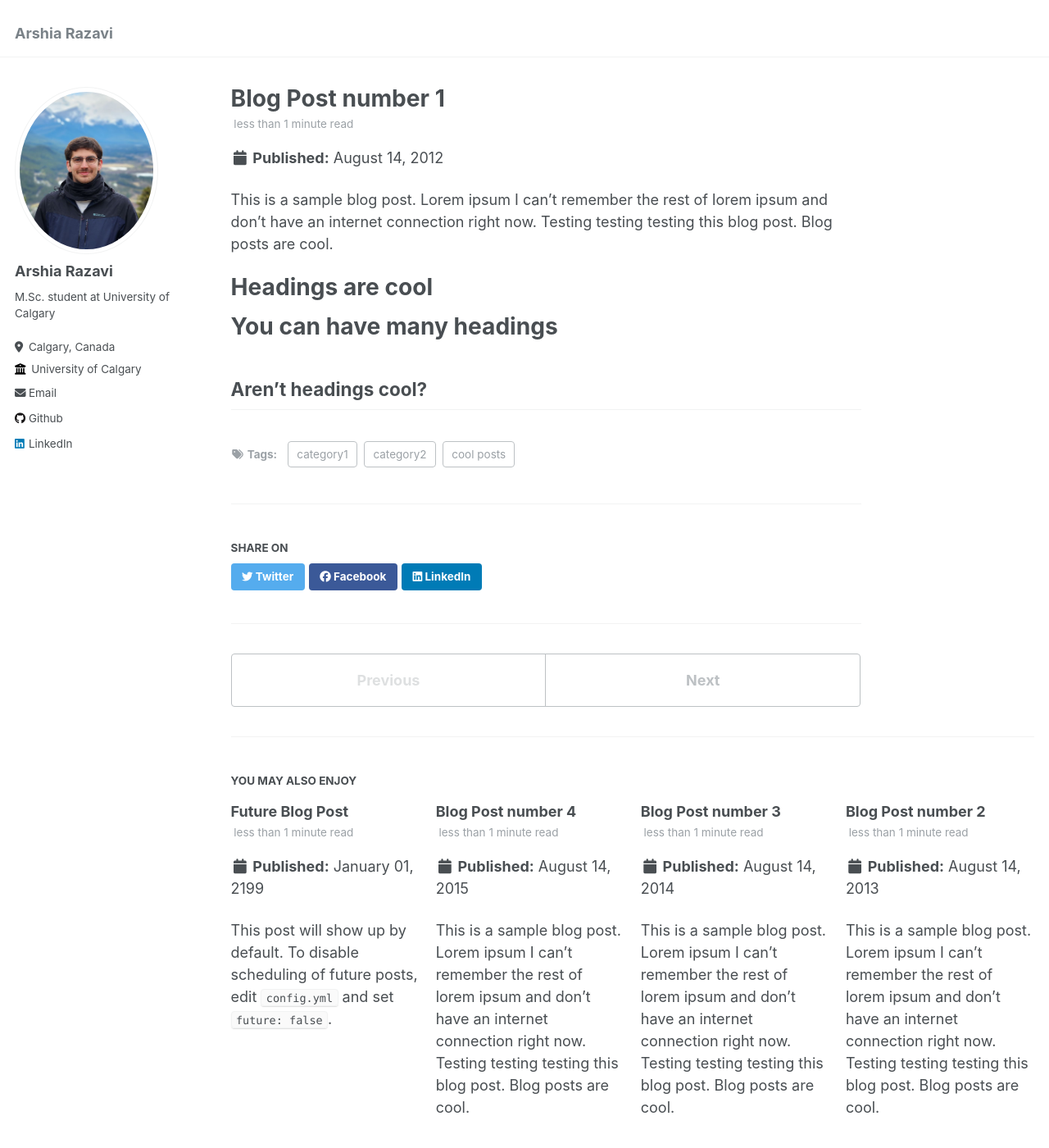
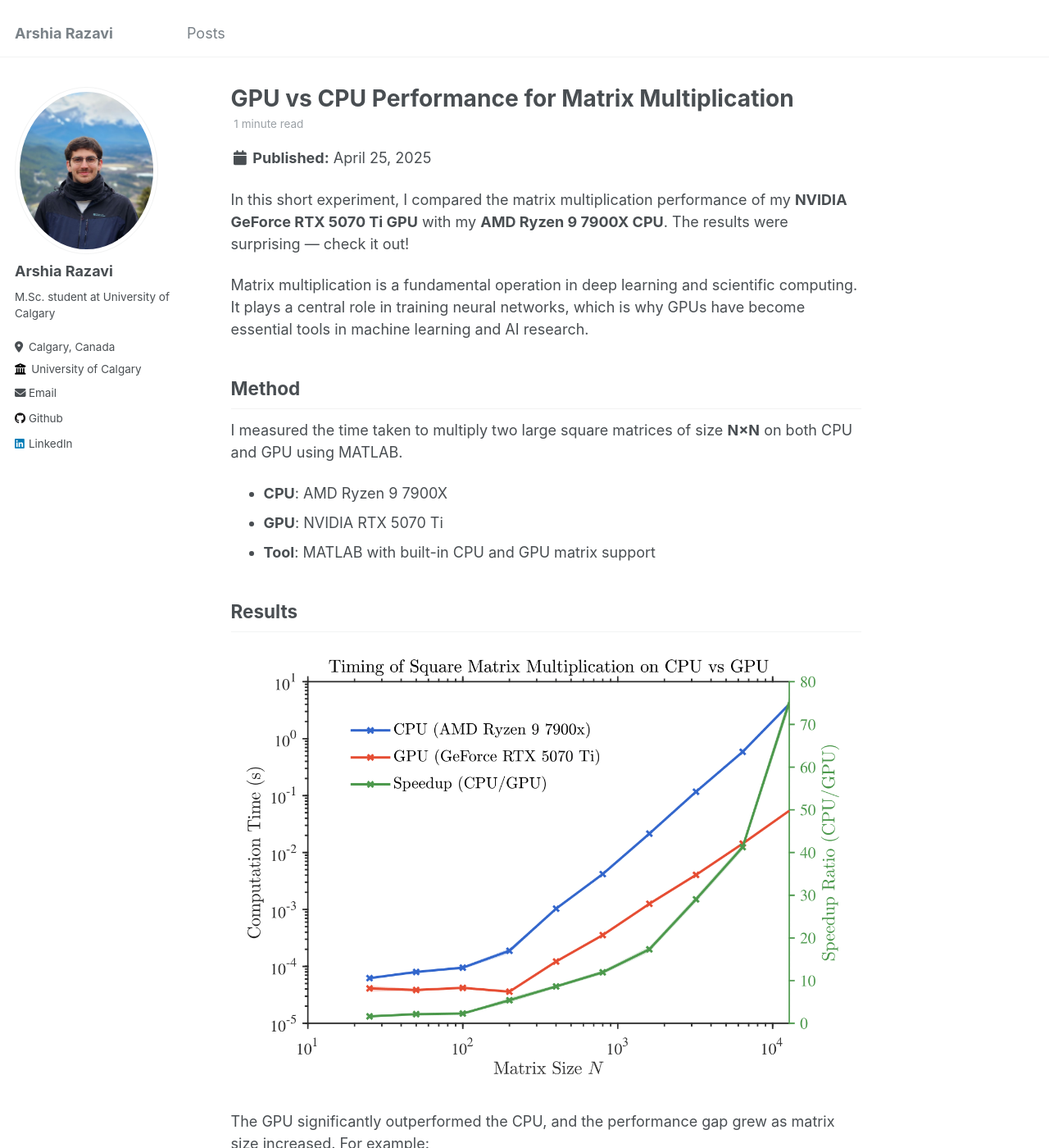
Before and after one commit to ArshiaRazavi/ArshiaRazavi.github.io, a Jekyll site: the page built from _posts/2012-08-14-blog-post-1.md, in a window 1280 px wide and 1400 px high. Shown: the whole window at 82% size. Built offline with Jekyll 4.4.1, drawn with Linux system fonts in a browser that asks for light colours; some of the changed text lies outside the part shown.

Commit message:
Post about cpu gpu comparison posted! -v0

```diff
--- a/_config.yml
+++ b/_config.yml
@@ -148,6 +148,7 @@ include:
   - .htaccess
   - _pages
   - files
+  - _posts
 exclude:
   - "*.sublime-project"
   - "*.sublime-workspace"
@@ -208,6 +209,9 @@ collections:
     output: false
     permalink: /:collection/:path/
   talks:
+    output: true
+    permalink: /:collection/:path/
+  portfolio:
     output: true
     permalink: /:collection/:path/
 
--- a/_posts/2012-08-14-blog-post-1.md
+++ b/_posts/2012-08-14-blog-post-1.md
@@ -1,20 +1,43 @@
 ---
-title: 'Blog Post number 1'
-date: 2012-08-14
-permalink: /posts/2012/08/blog-post-1/
+title: "GPU vs CPU Performance for Matrix Multiplication"
+date: 2025-04-25
+permalink: /posts/gpu-vs-cpu/
 tags:
-  - cool posts
-  - category1
-  - category2
+  - performance
+  - GPU
+  - Matlab
+  - CUDA
+  - benchmarking
+  - MatrixMultiplication
 ---
 
-This is a sample blog post. Lorem ipsum I can't remember the rest of lorem ipsum and don't have an internet connection right now. Testing testing testing this blog post. Blog posts are cool.
+In this short experiment, I compared the matrix multiplication performance of my **NVIDIA GeForce RTX 5070 Ti GPU** with my **AMD Ryzen 9 7900X CPU**. The results were surprising — check it out!
 
-Headings are cool
-======
+Matrix multiplication is a fundamental operation in deep learning and scientific computing. It plays a central role in training neural networks, which is why GPUs have become essential tools in machine learning and AI research.
 
-You can have many headings
-======
+## Method
 
-Aren't headings cool?
-------
+I measured the time taken to multiply two large square matrices of size **N×N** on both CPU and GPU using MATLAB.
+
+- **CPU**: AMD Ryzen 9 7900X
+- **GPU**: NVIDIA RTX 5070 Ti
+- **Tool**: MATLAB with built-in CPU and GPU matrix support
+
+## Results
+
+![GPU vs CPU Plot](/pdfs/GPU_CPU/cpu_gpu_comparison-1.png)
+
+The GPU significantly outperformed the CPU, and the performance gap grew as matrix size increased. For example:
+
+- At size **1000×1000**, the GPU was ~**10× faster**
+- At size **10000×10000**, the GPU was ~**65× faster**
+
+This dramatic speedup is due to the GPU’s ability to perform highly parallel computations.
+
+## Conclusion
+
+For large-scale matrix operations, especially in deep learning or numerical simulations, GPU acceleration offers **orders of magnitude improvement** over traditional CPUs. It's not just a luxury — it’s a necessity for efficient computation.
+
+---
+
+Let me know if you'd like the exact benchmark code I used!
--- a/_posts/2013-08-14-blog-post-2.md
+++ /dev/null
@@ -1,20 +0,0 @@
----
-title: 'Blog Post number 2'
-date: 2013-08-14
-permalink: /posts/2013/08/blog-post-2/
-tags:
-  - cool posts
-  - category1
-  - category2
----
-
-This is a sample blog post. Lorem ipsum I can't remember the rest of lorem ipsum and don't have an internet connection right now. Testing testing testing this blog post. Blog posts are cool.
-
-Headings are cool
-======
-
-You can have many headings
-======
-
-Aren't headings cool?
-------
--- a/_posts/2014-08-14-blog-post-3.md
+++ /dev/null
@@ -1,20 +0,0 @@
----
-title: 'Blog Post number 3'
-date: 2014-08-14
-permalink: /posts/2014/08/blog-post-3/
-tags:
-  - cool posts
-  - category1
-  - category2
----
-
-This is a sample blog post. Lorem ipsum I can't remember the rest of lorem ipsum and don't have an internet connection right now. Testing testing testing this blog post. Blog posts are cool.
-
-Headings are cool
-======
-
-You can have many headings
-======
-
-Aren't headings cool?
-------
--- a/_posts/2199-01-01-future-post.md
+++ /dev/null
@@ -1,11 +0,0 @@
----
-title: 'Future Blog Post'
-date: 2199-01-01
-permalink: /posts/2012/08/blog-post-4/
-tags:
-  - cool posts
-  - category1
-  - category2
----
-
-This post will show up by default. To disable scheduling of future posts, edit `config.yml` and set `future: false`.
```
Also changed, not shown: _data/navigation.yml (+4 -5 lines), _posts/2015-08-14-blog-post-4.md (deleted, +0 -20 lines), pdfs/GPU_CPU/cpu_gpu_comparison-1.png (added), 1 other file.
